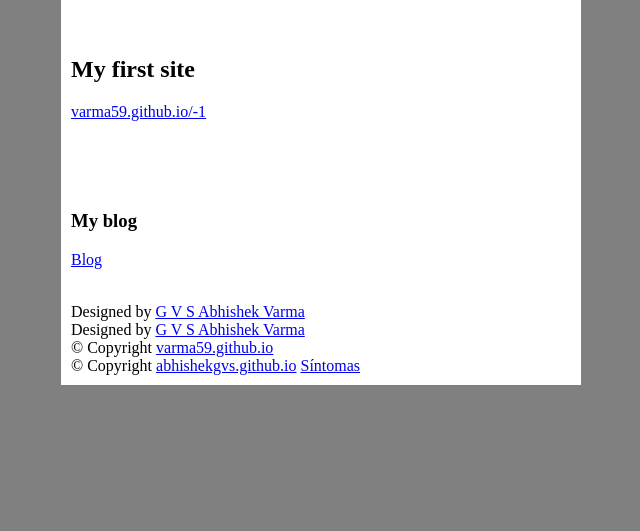
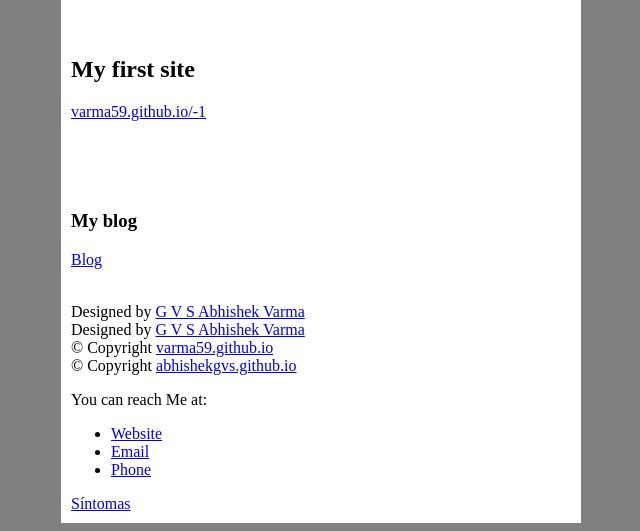
Before and after one commit to Abhishekgvs/abhishekgvs.github.io, a plain HTML site: page index.html in a window 1280 px wide. Shown: the part 317-848 px from the top of the page, without its empty margins (319-959 px from the left). Before the commit the page ends 800 px from the top, so only its background shows below. Drawn offline with Linux system fonts and the light colour scheme; a script that the page names is missing.

Commit message:
Update index.html

```diff
--- a/index.html
+++ b/index.html
@@ -59,6 +59,13 @@ function myFunction() {
           Designed by <a href="https://abhishekgvs.github.io/">G V S Abhishek Varma</a><br>
 &copy; Copyright <a href="https://varma59.github.io/">varma59.github.io </a><br>
           &copy; Copyright <a href="https://abhishekgvs.github.io/">abhishekgvs.github.io</a>
+  <p>You can reach Me at:</p>
+
+<ul>
+  <li><a href="https://varma59.github.io">Website</a></li>
+  <li><a href="mailto:abhishek59.g@outlook.com">Email</a></li>
+  <li><a href="tel:+91">Phone</a></li>
+</ul>
 
  <a href='https://www.symptoma.es/'>Síntomas</a> <script type='text/javascript' src='https://www.freevisitorcounters.com/auth.php?id=a2943bf77d7fdb5caf939ed653e533ea238d659e'></script>
 <script type="text/javascript" src="https://www.freevisitorcounters.com/en/home/counter/833992/t/0"></script>
```
